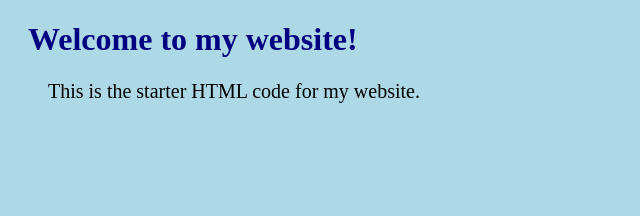
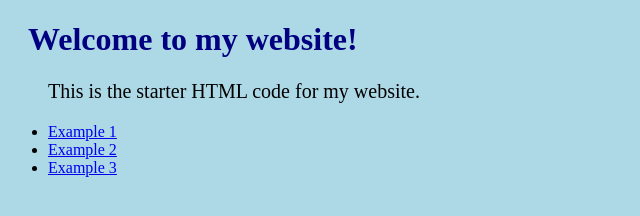
Before and after one commit to MahnZo/MahnZo.github.io, a plain HTML site: page index.html in a window 1280 px wide. Shown: the whole page, without its empty margins (0-640 px from the left). Drawn offline with Linux system fonts and the light colour scheme; files whose address does not match are found by name.

Commit message:
Update index.html
added first example bookmarks

```diff
--- a/index.html
+++ b/index.html
@@ -11,6 +11,12 @@
     <h1>Welcome to my website!</h1>
     <p>This is the starter HTML code for my website.</p>
 
+    <ul>
+      <li><a href="https://www.example1.com">Example 1</a></li>
+      <li><a href="https://www.example2.com">Example 2</a></li>
+      <li><a href="https://www.example3.com">Example 3</a></li>
+    </ul>
+
 
     <script src="/js/script.js"></script>
 
```
